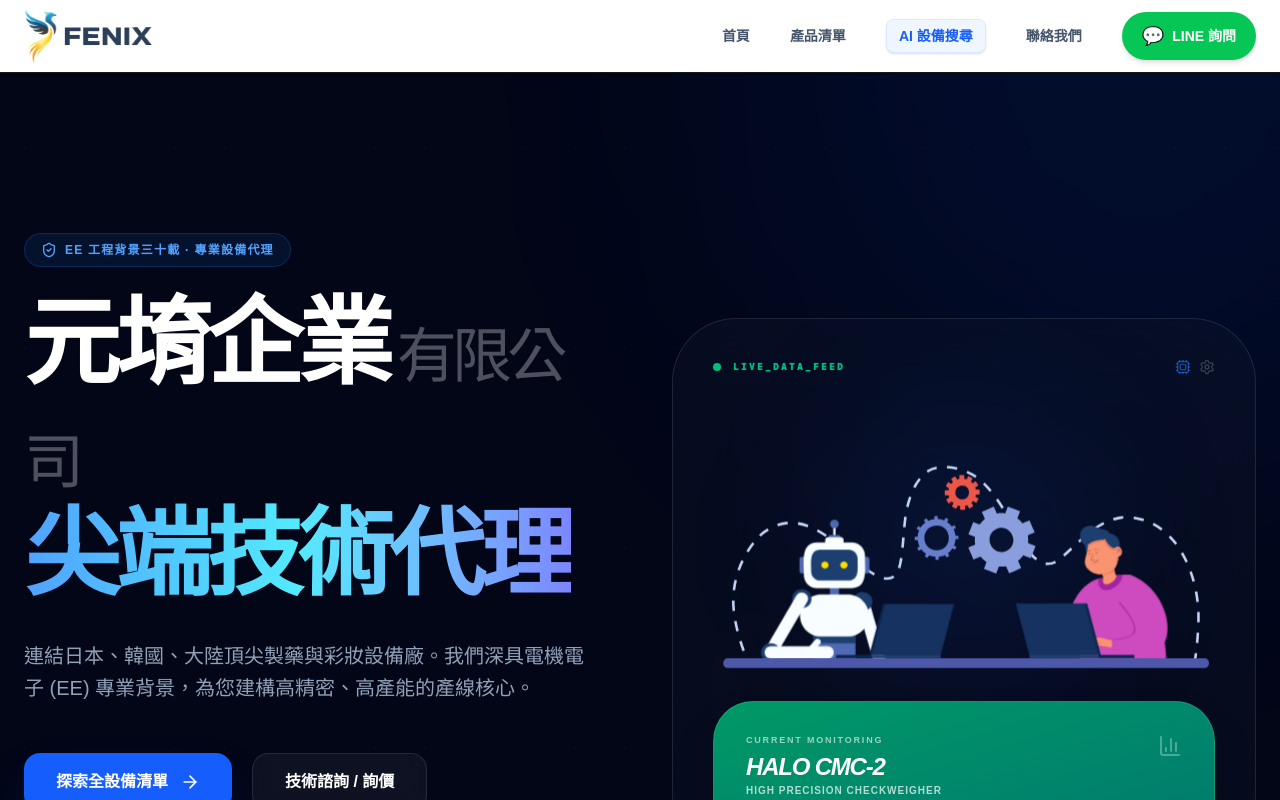
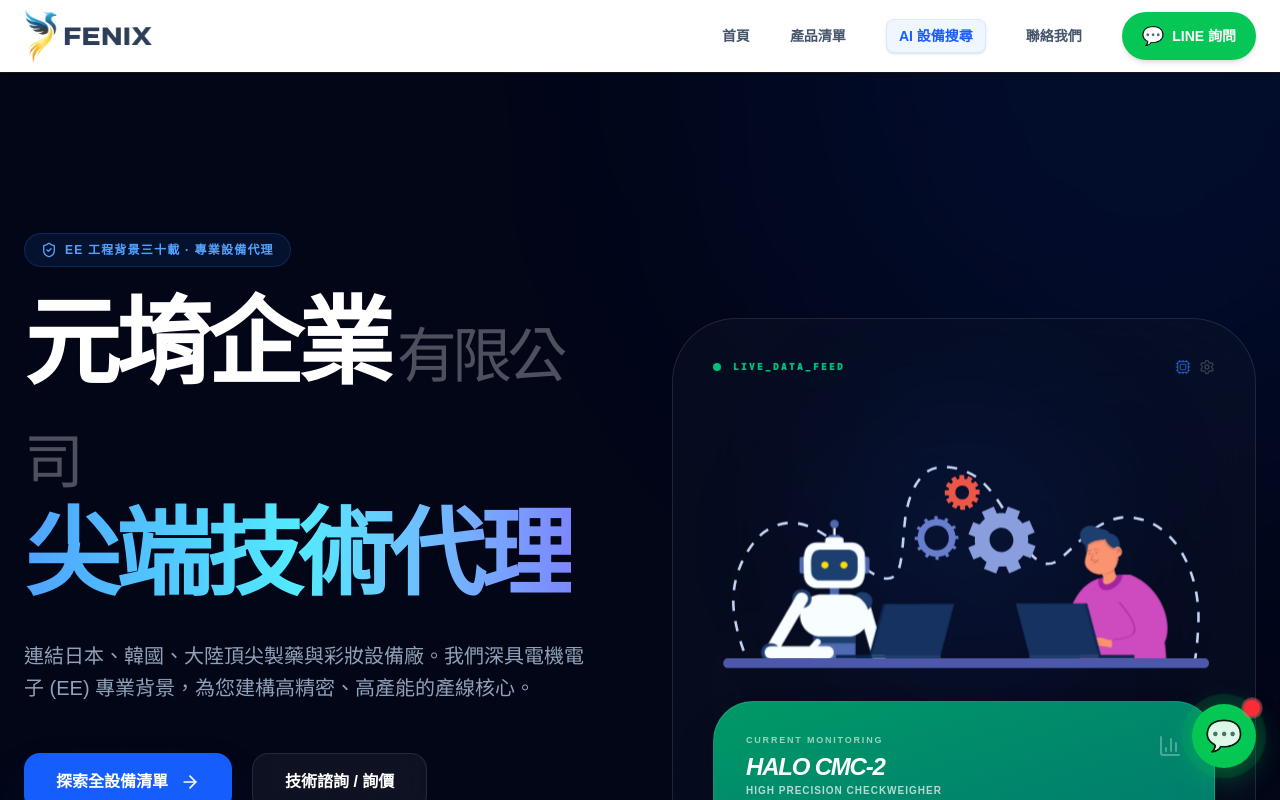
Before and after one commit to tomticxxx/fenix-website, a Next.js app: page / in a window 1280 px wide. Shown: the top 800 px of the page. Built offline with nearby package versions, Linux system fonts and the light colour scheme.

Commit message:
feat: add sticky LINE button

```diff
--- a/components/Navbar.tsx
+++ b/components/Navbar.tsx
@@ -8,10 +8,11 @@ export default function Navbar() {
   // 控制手機版選單開關的狀態
   const [isOpen, setIsOpen] = useState(false);
 
-  // 點擊選項後自動關閉選單，提升使用者體驗
+  // 點擊選項後自動關閉選單
   const closeMenu = () => setIsOpen(false);
 
   return (
+    <>
       <nav className="bg-white border-b sticky top-0 z-50 shadow-sm">
         <div className="max-w-7xl mx-auto px-6 py-2 flex justify-between items-center">
 
@@ -28,7 +29,7 @@ export default function Navbar() {
             </div>
           </Link>
 
-        {/* 電腦版選單區 (md:flex 表示桌面端顯示，預設隱藏) */}
+          {/* 電腦版選單區 */}
           <div className="hidden md:flex space-x-10 items-center font-bold text-slate-600">
             <Link href="/" className="hover:text-blue-600 transition-colors text-sm">
               首頁
@@ -46,6 +47,7 @@ export default function Navbar() {
               聯絡我們
             </Link>
 
+            {/* 電腦版導航列的 LINE 按鈕 */}
             <a
               href="https://line.me/ti/p/~tomticxxx"
               target="_blank"
@@ -56,7 +58,7 @@ export default function Navbar() {
             </a>
           </div>
 
-        {/* 手機版按鈕區 (md:hidden 表示桌面端隱藏) */}
+          {/* 手機版選單開關按鈕 */}
           <div className="md:hidden flex items-center">
             <button
               onClick={() => setIsOpen(!isOpen)}
@@ -77,14 +79,13 @@ export default function Navbar() {
               <Link href="/products" onClick={closeMenu} className="text-lg hover:text-blue-600 border-b border-slate-50 pb-2">
                 產品清單
               </Link>
-            <Link href="/ai-search" onClick={closeMenu} className="text-lg text-blue-600 bg-blue-50 p-3 rounded-xl flex justify-between items-center">
+              <Link href="/ai-search" onClick={closeMenu} className="text-lg text-blue-600 bg-blue-50 p-3 rounded-xl flex justify-between items-center border border-blue-100">
                 AI 設備搜尋 <span>🔍</span>
               </Link>
               <Link href="/contact" onClick={closeMenu} className="text-lg hover:text-blue-600 border-b border-slate-50 pb-2">
                 聯絡我們
               </Link>
 
-            {/* 手機版 LINE 按鈕 - 改為大色塊點擊更方便 */}
               <a
                 href="https://line.me/ti/p/~tomticxxx"
                 target="_blank"
@@ -98,5 +99,33 @@ export default function Navbar() {
           </div>
         )}
       </nav>
+
+      {/* --- 全域 LINE 懸浮按鈕 (Floating Button) --- */}
+      <div className="fixed bottom-8 right-6 z-[60] flex flex-col items-end gap-3 group">
+        {/* 懸浮對話提示（滑鼠移上去時顯示） */}
+        <div className="bg-white text-slate-700 px-4 py-2 rounded-xl shadow-2xl border border-slate-100 text-sm font-bold opacity-0 group-hover:opacity-100 transition-opacity mb-2 hidden md:block">
+           有設備需求？直接問我 👨‍🔧
+        </div>
+
+        <a
+          href="https://line.me/ti/p/~tomticxxx"
+          target="_blank"
+          rel="noopener noreferrer"
+          className="relative flex items-center justify-center w-16 h-16 bg-[#06C755] rounded-full shadow-[0_8px_30px_rgb(6,199,85,0.4)] hover:scale-110 transition-transform active:scale-90 overflow-visible"
+        >
+          {/* 外圈動畫效果 */}
+          <span className="absolute inset-0 rounded-full bg-[#06C755] animate-ping opacity-20"></span>
+
+          {/* LINE 圖示文字 */}
+          <span className="text-3xl text-white">💬</span>
+
+          {/* 小紅點提示 */}
+          <span className="absolute -top-1 -right-1 flex h-4 w-4">
+            <span className="animate-ping absolute inline-flex h-full w-full rounded-full bg-red-400 opacity-75"></span>
+            <span className="relative inline-flex rounded-full h-4 w-4 bg-red-500"></span>
+          </span>
+        </a>
+      </div>
+    </>
   );
 }
```
Lines whose indentation alone changed are shown as unchanged.
